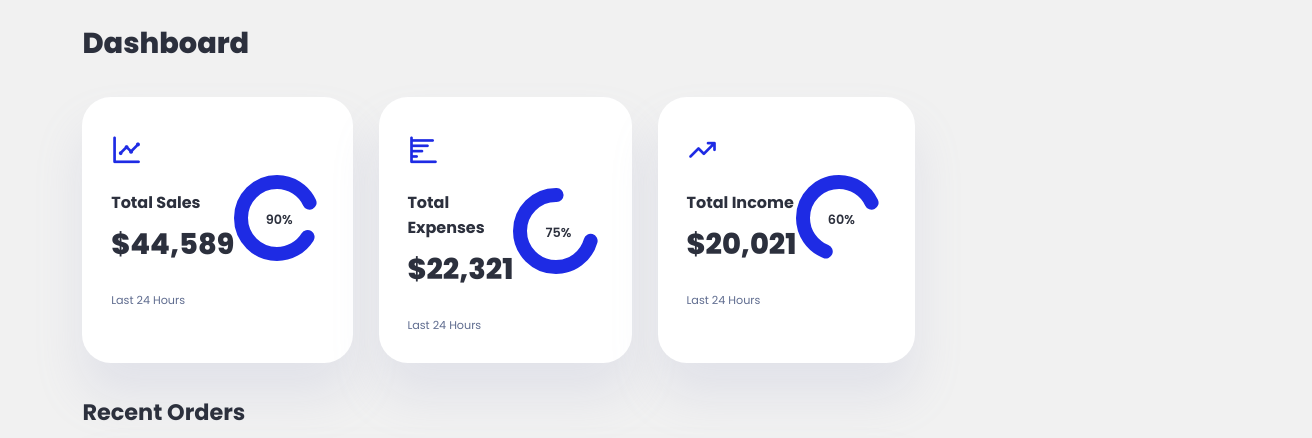
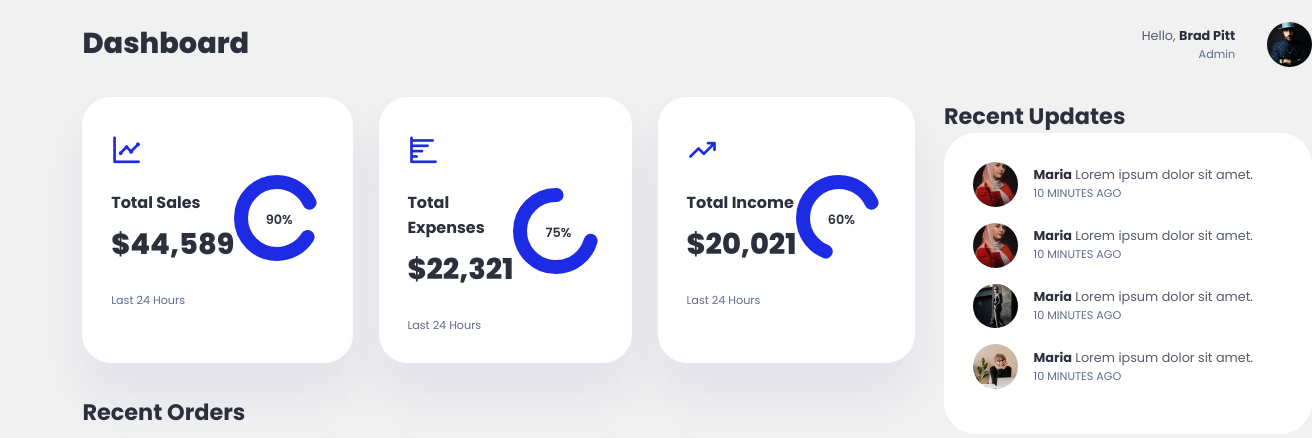
Before and after one commit to TheAtlasH/admin-dashboard, a plain HTML site: page index.html in a window 1280 px wide. Shown: the top 438 px of the page, 1312 px wide, since content can reach past the window. Drawn offline with nearby package versions, Linux system fonts and the light colour scheme.

Commit message:
right section added

```diff
--- a/index.html
+++ b/index.html
@@ -188,6 +188,62 @@
         </table>
       </div>
     </main>
+<!--====================RIGHT====================-->
+          <div class="right">
+            <div class="profile">
+              <div class="info">
+                <p>Hello, <strong>Brad Pitt</strong></p>
+                <small class="text-muted">Admin</small>
+              </div>
+              <div class="profile-photo">
+                <img src="./images/profile-1.jpg" />
+              </div>
+            </div>
+<!--================UPDATES====================-->
+
+            <div class="recent-updates">
+              <h2>Recent Updates</h2>
+              <div class="updates">
+                <div class="update">
+                  <div class="profile-photo">
+                    <img src="./images/profile-2.jpg" />
+                  </div>
+                  <div class="message">
+                    <p><strong>Maria</strong> Lorem ipsum dolor sit amet.</p>
+                    <small class="text-muted">10 MINUTES AGO</small>
+                  </div>
+                </div>
+                <div class="update">
+                  <div class="profile-photo">
+                    <img src="./images/profile-2.jpg" />
+                  </div>
+                  <div class="message">
+                    <p><strong>Maria</strong> Lorem ipsum dolor sit amet.</p>
+                    <small class="text-muted">10 MINUTES AGO</small>
+                  </div>
+                </div>
+                <div class="update">
+                  <div class="profile-photo">
+                    <img src="./images/profile-3.jpg" />
+                  </div>
+                  <div class="message">
+                    <p><strong>Maria</strong> Lorem ipsum dolor sit amet.</p>
+                    <small class="text-muted">10 MINUTES AGO</small>
+                  </div>
+                </div>
+                <div class="update">
+                  <div class="profile-photo">
+                    <img src="./images/profile-4.jpg" />
+                  </div>
+                  <div class="message">
+                    <p><strong>Maria</strong> Lorem ipsum dolor sit amet.</p>
+                    <small class="text-muted">10 MINUTES AGO</small>
+                  </div>
+                </div>
+
+              </div>
+            </div>
+          </div>
   </div>
 
 </body>
--- a/style.css
+++ b/style.css
@@ -254,3 +254,34 @@ main .insights > div .middle{
  main table tbody tr:last-child td{
     border: none;
  }
+ /*==================RIGHT================*/
+
+.right{
+    margin-top: 1.4rem;
+}
+.right .profile{
+    display: flex;
+    justify-content: flex-end;
+    align-items: center;
+    gap: 2rem;
+    text-align: right;
+}
+.right .recent-updates{
+    margin-top: 2rem;
+}
+.right .recent-updates .updates{
+    background-color: var(--color-white);
+    padding: var(--card-padding);
+    border-radius: var(--card-border-radius);
+    box-shadow: var(--card-border-radius);
+    transition: var(--transition);
+}
+.right .recent-updates .updates:hover{
+    box-shadow: none;
+}
+.right .recent-updates .updates .update{
+    display: flex;
+    align-items: center;
+    gap: 1rem;
+    margin-bottom: 1rem;
+}
```
